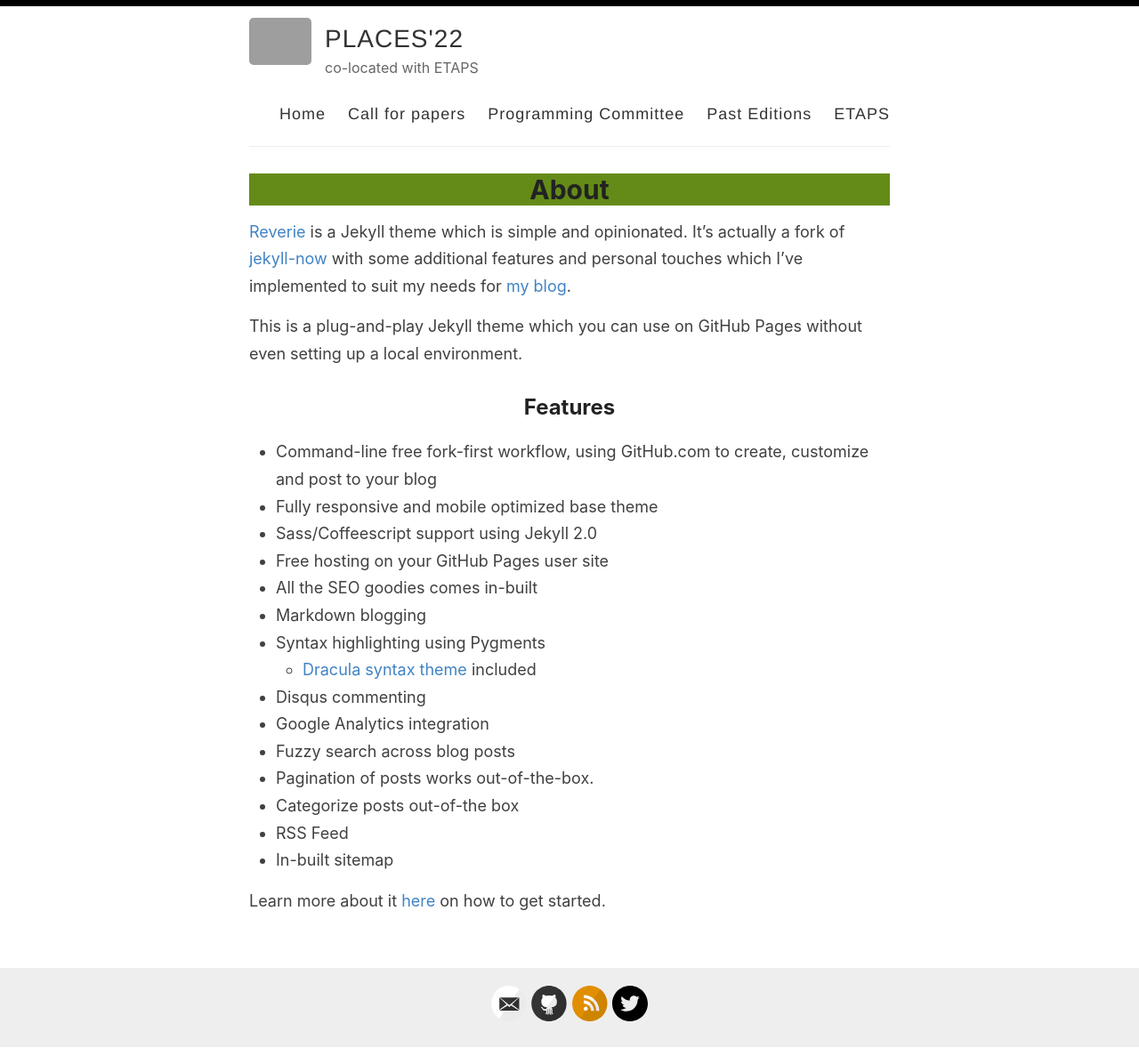
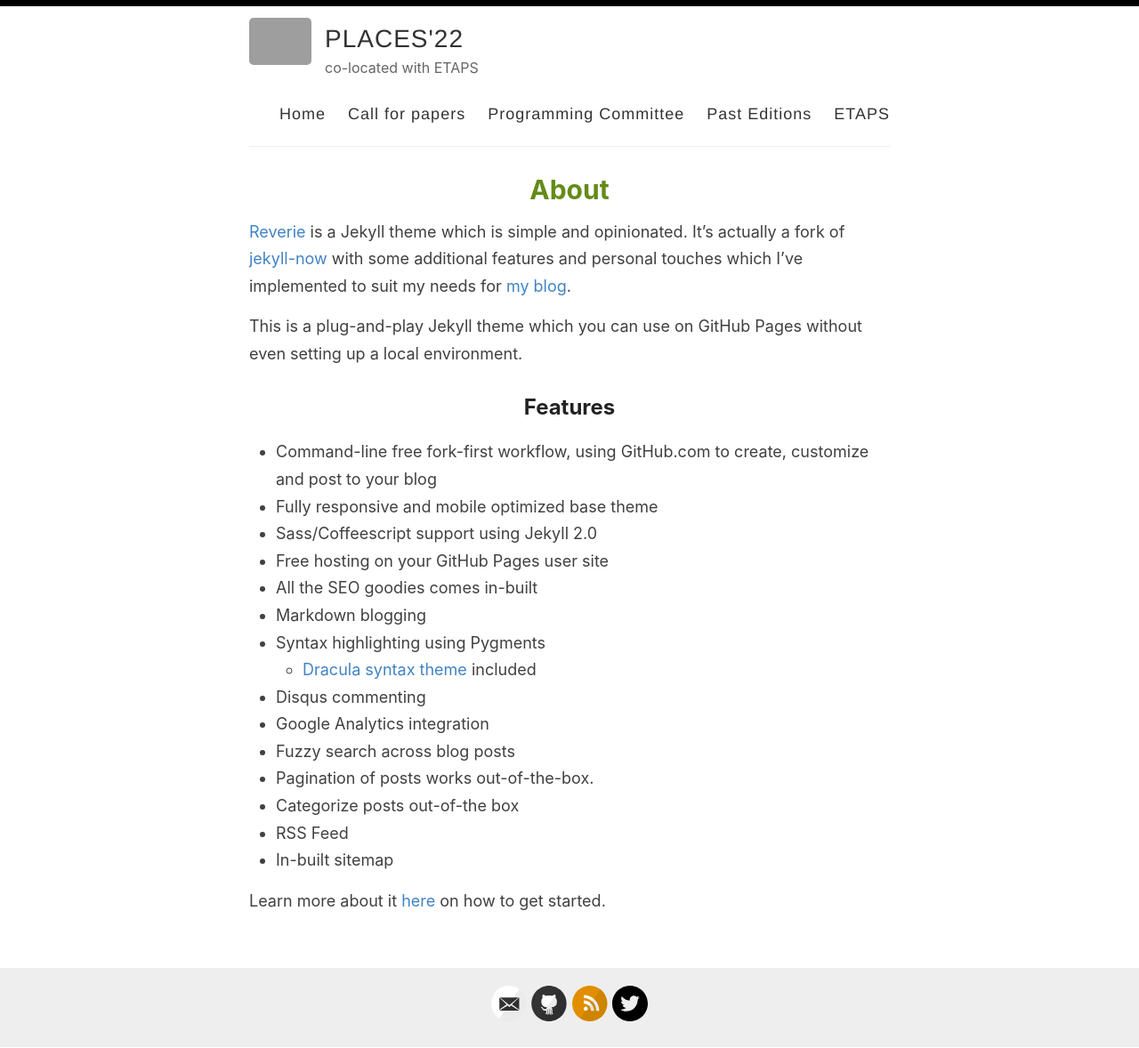
Before and after one commit to places-workshop/2022, a Jekyll site: the page built from _pages/about.md, in a window 1280 px wide. Shown: the whole page at 89% size. Built offline with Jekyll 4.4.1, drawn with Linux system fonts in a browser that asks for light colours; grey boxes are pictures that could not be loaded.

Commit message:
Update page.html

```diff
--- a/_layouts/page.html
+++ b/_layouts/page.html
@@ -4,7 +4,7 @@
 
 <article class="page">
 
-  <h1 style="background-color:#648b18;">{{ page.title }}</h1>
+  <h1 style="color:#648b18;">{{ page.title }}</h1>
 
   <div class="entry">
     {{ content }}
```
